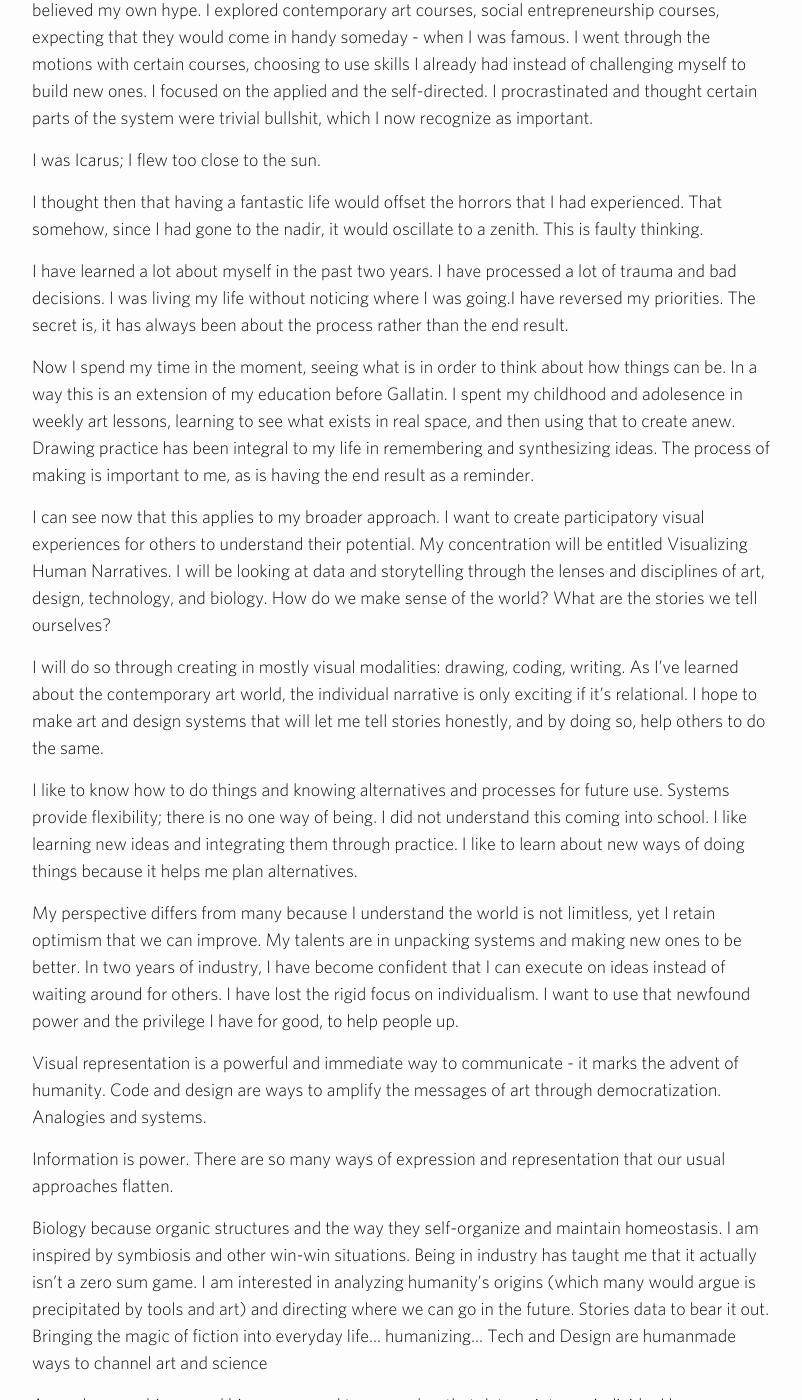
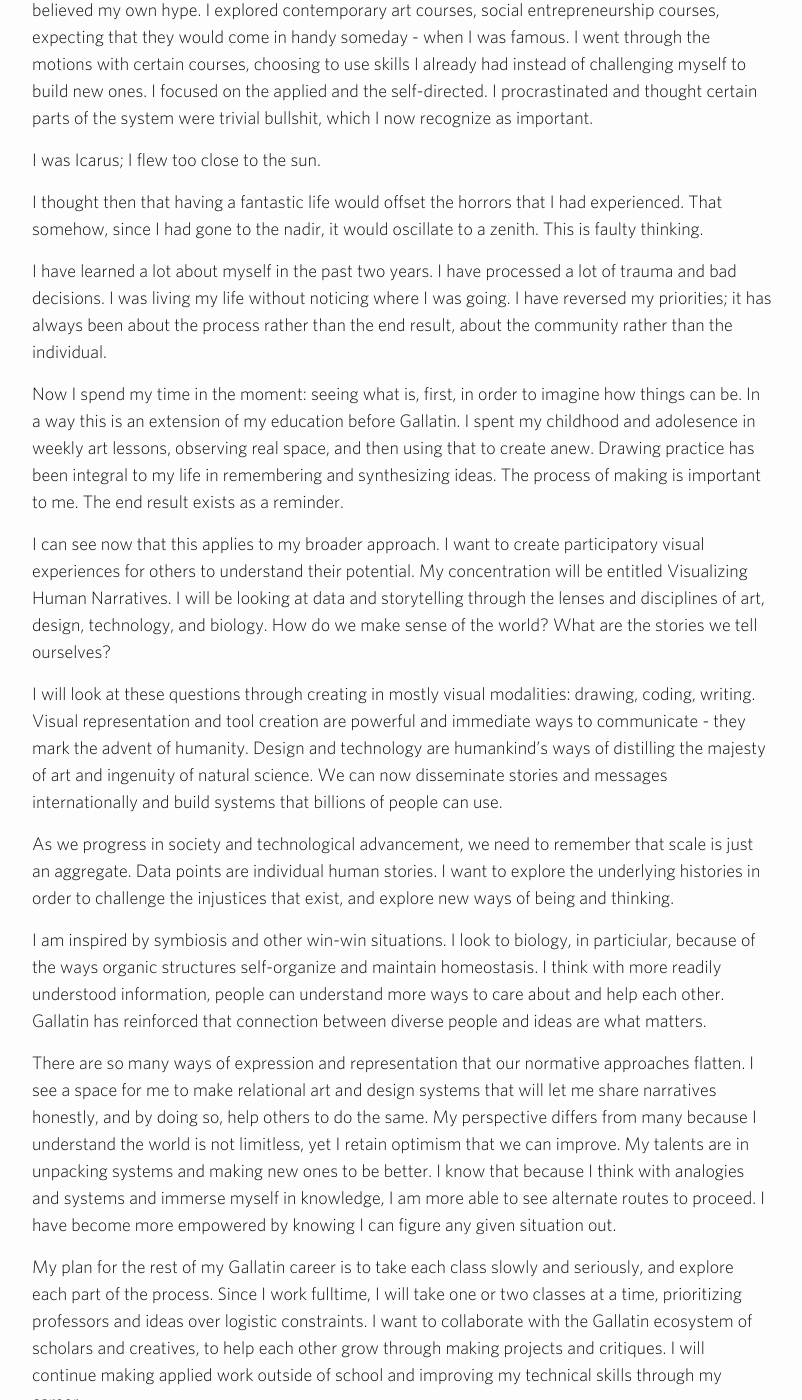
Before and after one commit to anthroviz/compbook, a Jekyll site: the page built from _posts/2015-12-23-iapc.markdown, in a window 1280 px wide and 1400 px high, scrolled down 1149 px. Shown: the whole window, without its empty margins (238-1040 px from the left). Built offline with Jekyll 4.4.1, drawn with Linux system fonts in a browser that asks for light colours; nearby versions of some CDN libraries; some of the changed text lies outside the part shown.

Commit message:
maybe an actual coherent thing?

```diff
--- a/_posts/2015-12-23-iapc.markdown
+++ b/_posts/2015-12-23-iapc.markdown
@@ -24,54 +24,22 @@ I was Icarus; I flew too close to the sun.
 
 I thought then that having a fantastic life would offset the horrors that I had experienced. That somehow, since I had gone to the nadir, it would oscillate to a zenith. This is faulty thinking.
 
-I have learned a lot about myself in the past two years. I have processed a lot of trauma and bad decisions. I was living my life without noticing where I was going.I have reversed my priorities. The secret is, it has always been about the process rather than the end result.
+I have learned a lot about myself in the past two years. I have processed a lot of trauma and bad decisions. I was living my life without noticing where I was going. I have reversed my priorities; it has always been about the process rather than the end result, about the community rather than the individual.
 
-Now I spend my time in the moment, seeing what is in order to think about how things can be. In a way this is an extension of my education before Gallatin. I spent my childhood and adolesence in weekly art lessons, learning to see what exists in real space, and then using that to create anew. Drawing practice has been integral to my life in remembering and synthesizing ideas. The process of making is important to me, as is having the end result as a reminder.
+Now I spend my time in the moment: seeing what is, first, in order to imagine how things can be. In a way this is an extension of my education before Gallatin. I spent my childhood and adolesence in weekly art lessons, observing real space, and then using that to create anew. Drawing practice has been integral to my life in remembering and synthesizing ideas. The process of making is important to me. The end result exists as a reminder.
 
 I can see now that this applies to my broader approach. I want to create participatory visual experiences for others to understand their potential. My concentration will be entitled Visualizing Human Narratives. I will be looking at data and storytelling through the lenses and disciplines of art, design, technology, and biology. How do we make sense of the world? What are the stories we tell ourselves?
 
-I will do so through creating in mostly visual modalities: drawing, coding, writing. As I've learned about the contemporary art world, the individual narrative is only exciting if it's relational. I hope to make art and design systems that will let me tell stories honestly, and by doing so, help others to do the same.
+I will look at these questions through creating in mostly visual modalities: drawing, coding, writing. Visual representation and tool creation are powerful and immediate ways to communicate - they mark the advent of humanity. Design and technology are humankind's ways of distilling the majesty of art and ingenuity of natural science. We can now disseminate stories and messages internationally and build systems that billions of people can use.
 
+As we progress in society and technological advancement, we need to remember that scale is just an aggregate. Data points are individual human stories. I want to explore the underlying histories in order to challenge the injustices that exist, and explore new ways of being and thinking.
 
+I am inspired by symbiosis and other win-win situations. I look to biology, in particiular, because of the ways organic structures self-organize and maintain homeostasis. I think with more readily understood information, people can understand more ways to care about and help each other. Gallatin has reinforced that connection between diverse people and ideas are what matters.
 
+There are so many ways of expression and representation that our normative approaches flatten. I see a space for me to make relational art and design systems that will let me share narratives honestly, and by doing so, help others to do the same. My perspective differs from many because I understand the world is not limitless, yet I retain optimism that we can improve. My talents are in unpacking systems and making new ones to be better. I know that because I think with analogies and systems and immerse myself in knowledge, I am more able to see alternate routes to proceed. I have become more empowered by knowing I can figure any given situation out.
 
+My plan for the rest of my Gallatin career is to take each class slowly and seriously, and explore each part of the process. Since I work fulltime, I will take one or two classes at a time, prioritizing professors and ideas over logistic constraints. I want to collaborate with the Gallatin ecosystem of scholars and creatives, to help each other grow through making projects and critiques. I will continue making applied work outside of school and improving my technical skills through my career.
 
-I like to know how to do things and knowing alternatives and processes for future use. Systems provide flexibility; there is no one way of being. I did not understand this coming into school. I like learning new ideas and integrating them through practice. I like to learn about new ways of doing things because it helps me plan alternatives.
+At Gallatin, I will expose myself to new ideas in interdisciplinary seminars, such as the excellent Origin of Humanity and Biolinguistics courses I took in my last semester. I will challenge myself to apply new kinds of representation to better learn the material, as well as connect ideas outside of the assignments. If the time is right, I'd consider an independent study or tutorial for intense visual practice. I want to present ideas in the right ways, which will entail a lot of study and experimentation.
 
-
-
-My perspective differs from many because I understand the world is not limitless, yet I retain optimism that we can improve. My talents are in unpacking systems and making new ones to be better. In two years of industry, I have become confident that I can execute on ideas instead of waiting around for others. I have lost the rigid focus on individualism. I want to use that newfound power and the privilege I have for good, to help people up.
-
-
-
-
-Visual representation is a powerful and immediate way to communicate - it marks the advent of humanity. Code and design are ways to amplify the messages of art through democratization. Analogies and systems.
-
-Information is power. There are so many ways of expression and representation that our usual approaches flatten.
-
-Biology because organic structures and the way they self-organize and maintain homeostasis. I am inspired by symbiosis and other win-win situations. Being in industry has taught me that it actually isn't a zero sum game. I am interested in analyzing humanity's origins (which many would argue is precipitated by tools and art) and directing where we can go in the future. Stories data to bear it out. Bringing the magic of fiction into everyday life... humanizing... Tech and Design are humanmade ways to channel art and science
-
-As we become bigger and bigger we need to remember that data points are individual human stories. Dynamic systems instead of static points. I've always believed and Gallatin has reinforced that connection between people and ideas are what matters. Storytelling and bigger picture thinking through data visualization.
-
-I hope to shift people's thinking to be more systematic, long range, and interdisciplinary. Diverse and inclusive.
-
-
-
-I want to combine my skills in building and making, my talent of seeing the bigger picture, and love of helping others.
-
-Although satisified with what I have, I always am thinking of ways to make it better. A lot of empowerment is knowing you can figure things out. I hope that the systems I will learn to build can inspire others.
-
-
-
-
-// of the moment, ideas are not always presented in the right ways.
-
-making applied work outside of school
-
-showing and collaborating with the entire gallatin ecosystem
-
-helping grow and amplify each other
-
-data point to make humanity's story more clear
-
-fine lines between things. things are not that easy. things do not happen in a vaccuum.
+I know now that I am just one data point. I hope to make humanity's story more clear. Through visually applying theory, I want to inspire myself and others to think more broadly, inclusively, and more optimistically of our potential.
```
